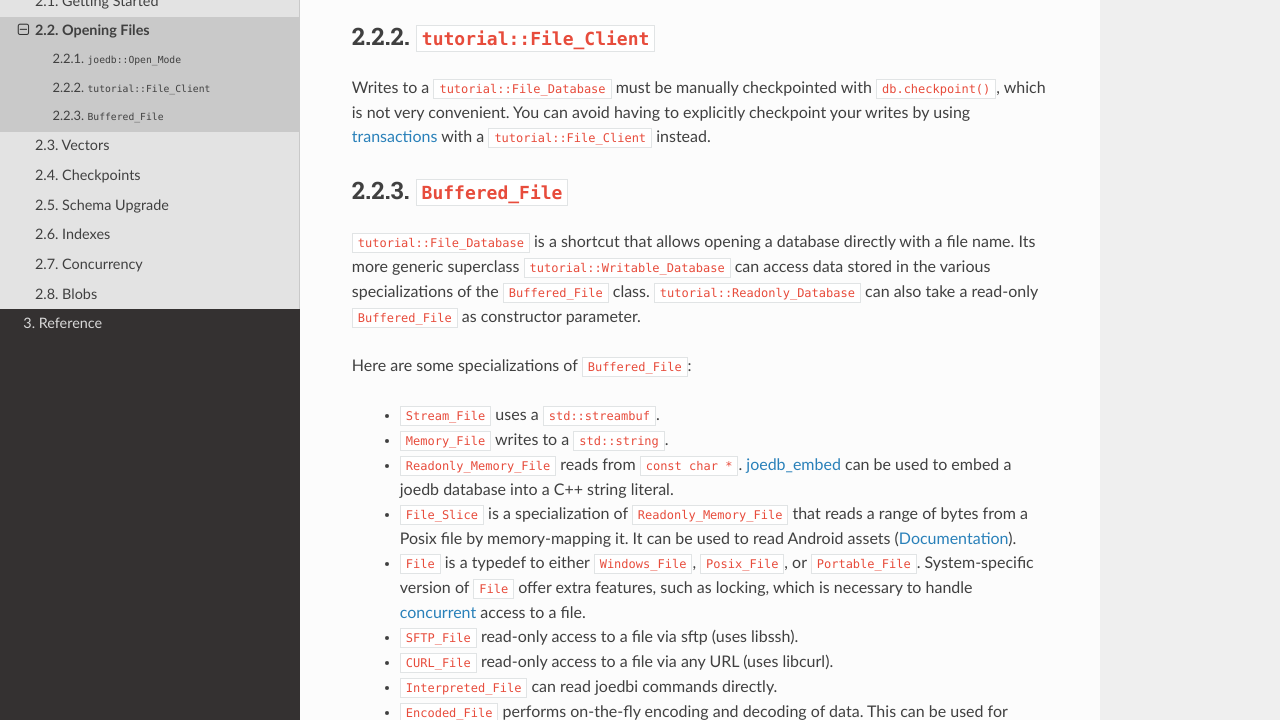
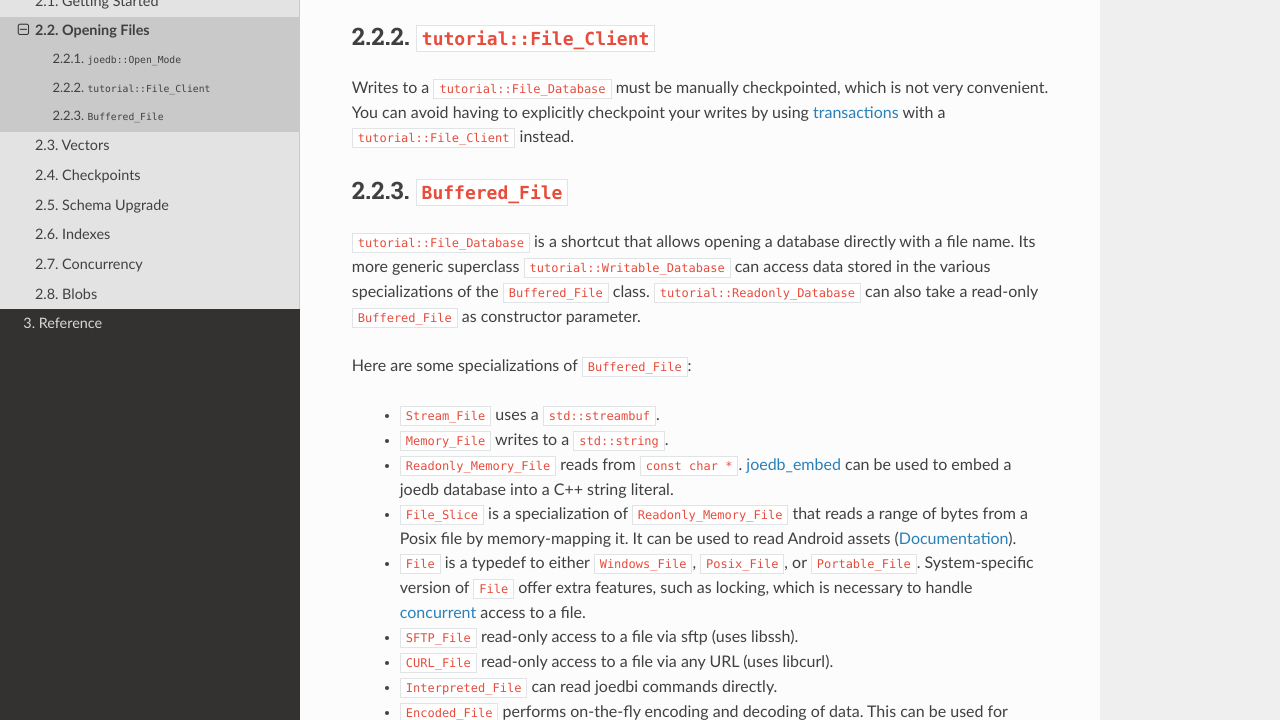
Before and after one commit to Remi-Coulom/joedb, a Sphinx documentation site: the page built from doc/source/opening_files.rst, in a window 1280 px wide and 900 px high, scrolled down 738 px, cut to the strip 180-900 px from the top of the window. Built offline with Sphinx 7.4.7 and the Read the Docs theme 3.1.0, drawn with Linux system fonts in a browser that asks for light colours; formulas are drawn with MathJax 3; cross-references to code outside the pages are shown as plain code.

Commit message:
minor doc fix

```diff
--- a/doc/source/opening_files.rst
+++ b/doc/source/opening_files.rst
@@ -38,10 +38,10 @@ For example:
 :joedb:`tutorial::File_Client`
 ------------------------------
 
-Writes to a :joedb:`tutorial::File_Database` must be manually checkpointed with
-``db.checkpoint()``, which is not very convenient. You can avoid having to
-explicitly checkpoint your writes by using :ref:`transactions <file_client>`
-with a :joedb:`tutorial::File_Client` instead.
+Writes to a :joedb:`tutorial::File_Database` must be manually checkpointed,
+which is not very convenient. You can avoid having to explicitly checkpoint
+your writes by using :ref:`transactions <file_client>` with a
+:joedb:`tutorial::File_Client` instead.
 
 :joedb:`Buffered_File`
 ----------------------
```
